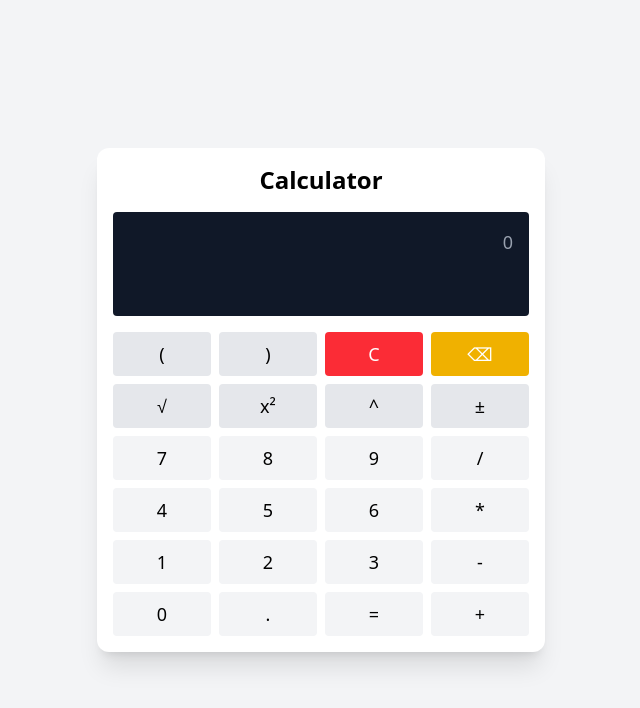
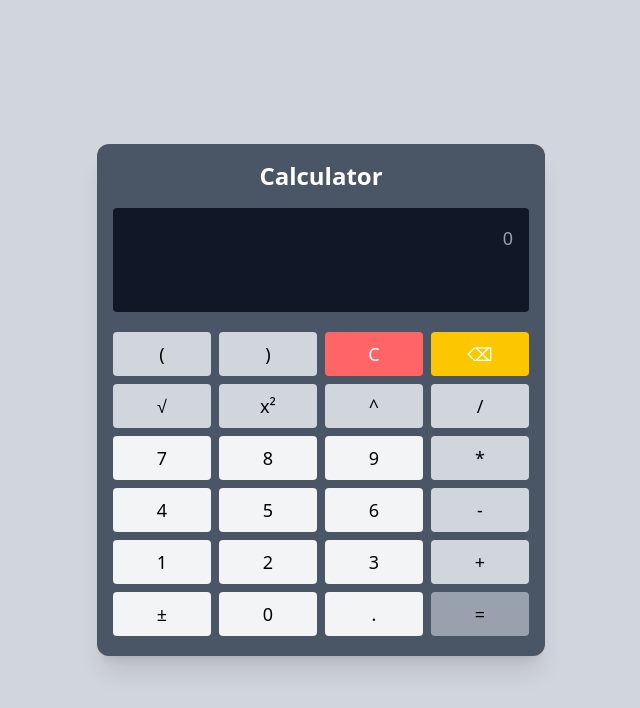
Before and after one commit to joshuakitong/vue-calculator-app, a Vue app: page / in a window 1280 px wide. Shown: the top 708 px of the page, without its empty margins (319-959 px from the left). Built offline with nearby package versions, Linux system fonts and the light colour scheme.

Commit message:
feat: adjust calculator layout and design

```diff
--- a/src/components/Calculator.vue
+++ b/src/components/Calculator.vue
@@ -111,9 +111,9 @@ onMounted(() => {
 </script>
 
 <template>
-  <div class="min-h-screen flex items-center justify-center bg-gray-100 px-4">
-    <div class="w-full max-w-md bg-white rounded-xl shadow-xl p-4">
-      <h1 class="text-center text-2xl font-bold mb-4">{{ title }}</h1>
+  <div class="min-h-screen flex items-center justify-center bg-gray-300 px-4">
+    <div class="w-full max-w-md bg-gray-600 rounded-xl shadow-xl p-4">
+      <h1 class="text-center text-2xl font-bold mb-4 text-white">{{ title }}</h1>
       <Display :expression="expression" :result="result" />
       <Keypad
         @append="append"
--- a/src/components/Keypad.vue
+++ b/src/components/Keypad.vue
@@ -1,88 +1,56 @@
 <script setup>
-const emit = defineEmits(['append', 'clear', 'delete', 'calculate', 'square', 'negate'])
-;
+const emit = defineEmits(['append', 'clear', 'delete', 'calculate', 'square', 'negate']);
 
 const keys = [
-  ['7', '8', '9', '/'],
-  ['4', '5', '6', '*'],
-  ['1', '2', '3', '-'],
-  ['0', '.', '=', '+'],
+  [
+    { label: '(', class: 'bg-gray-300 hover:bg-gray-400', action: () => emit('append', '(') },
+    { label: ')', class: 'bg-gray-300 hover:bg-gray-400', action: () => emit('append', ')') },
+    { label: 'C', class: 'bg-red-400 hover:bg-red-500 text-white', action: () => emit('clear') },
+    { label: '⌫', class: 'bg-yellow-400 hover:bg-yellow-500 text-white', action: () => emit('delete') },
+  ],
+  [
+    { label: '√', class: 'bg-gray-300 hover:bg-gray-400', action: () => emit('append', 'sqrt(') },
+    { label: 'x²', class: 'bg-gray-300 hover:bg-gray-400', action: () => emit('square') },
+    { label: '^', class: 'bg-gray-300 hover:bg-gray-400', action: () => emit('append', '^') },
+    { label: '/', class: 'bg-gray-300 hover:bg-gray-400', action: () => emit('append', '/') },
+  ],
+  [
+    { label: '7', class: 'bg-gray-100 hover:bg-gray-200', action: () => emit('append', '7') },
+    { label: '8', class: 'bg-gray-100 hover:bg-gray-200', action: () => emit('append', '8') },
+    { label: '9', class: 'bg-gray-100 hover:bg-gray-200', action: () => emit('append', '9') },
+    { label: '*', class: 'bg-gray-300 hover:bg-gray-400', action: () => emit('append', '*') },
+  ],
+  [
+    { label: '4', class: 'bg-gray-100 hover:bg-gray-200', action: () => emit('append', '4') },
+    { label: '5', class: 'bg-gray-100 hover:bg-gray-200', action: () => emit('append', '5') },
+    { label: '6', class: 'bg-gray-100 hover:bg-gray-200', action: () => emit('append', '6') },
+    { label: '-', class: 'bg-gray-300 hover:bg-gray-400', action: () => emit('append', '-') },
+  ],
+  [
+    { label: '1', class: 'bg-gray-100 hover:bg-gray-200', action: () => emit('append', '1') },
+    { label: '2', class: 'bg-gray-100 hover:bg-gray-200', action: () => emit('append', '2') },
+    { label: '3', class: 'bg-gray-100 hover:bg-gray-200', action: () => emit('append', '3') },
+    { label: '+', class: 'bg-gray-300 hover:bg-gray-400', action: () => emit('append', '+') },
+  ],
+  [
+    { label: '±', class: 'bg-gray-100 hover:bg-gray-200', action: () => emit('negate') },
+    { label: '0', class: 'bg-gray-100 hover:bg-gray-200', action: () => emit('append', '0') },
+    { label: '.', class: 'bg-gray-100 hover:bg-gray-200', action: () => emit('append', '.') },
+    { label: '=', class: 'bg-gray-400 hover:bg-gray-500', action: () => emit('calculate') },
+  ],
 ];
 
-const handleClick = (key) => {
-  if (key === '=') {
-    emit('calculate')
-  } else {
-    emit('append', key)
-  }
-};
 </script>
 
 <template>
-  <div>
-    <div class="grid grid-cols-4 gap-2 mb-2">
-      <button
-        @click="emit('append', '(')"
-        class="bg-gray-200 py-2 rounded text-lg"
-      >
-        (
-      </button>
-      <button
-        @click="emit('append', ')')"
-        class="bg-gray-200 py-2 rounded text-lg"
-      >
-        )
-      </button>
-      <button
-        @click="emit('clear')"
-        class="bg-red-500 text-white py-2 rounded text-lg"
-      >
-        C
-      </button>
-      <button
-        @click="emit('delete')"
-        class="bg-yellow-500 text-white py-2 rounded text-lg"
-      >
-        ⌫
-      </button>
-
-      <button
-            @click="emit('append', 'sqrt(')"
-            class="bg-gray-200 py-2 rounded text-lg"
+    <div class="grid grid-cols-4 gap-2" v-for="(row, rowIndex) in keys" :key="rowIndex">
+        <button
+            v-for="(key, keyIndex) in row"
+            :key="keyIndex"
+            @click="key.action"
+            :class="['py-2 rounded text-lg my-1 cursor-pointer', key.class]"
         >
-            √
-        </button>
-        <button
-            @click="emit('square')"
-            class="bg-gray-200 py-2 rounded text-lg"
-        >
-            x²
-        </button>
-        <button
-            @click="emit('append', '^')"
-            class="bg-gray-200 py-2 rounded text-lg"
-        >
-            ^
-        </button>
-        <button
-            @click="emit('negate')"
-            class="bg-gray-200 py-2 rounded text-lg"
-        >
-            ±
+            {{ key.label }}
         </button>
     </div>
-
-    <div class="grid grid-cols-4 gap-2">
-      <template v-for="row in keys" :key="row">
-        <button
-          v-for="key in row"
-          :key="key"
-          @click="handleClick(key)"
-          class="bg-gray-100 hover:bg-gray-300 py-2 rounded text-lg"
-        >
-          {{ key }}
-        </button>
-      </template>
-    </div>
-  </div>
 </template>
```
